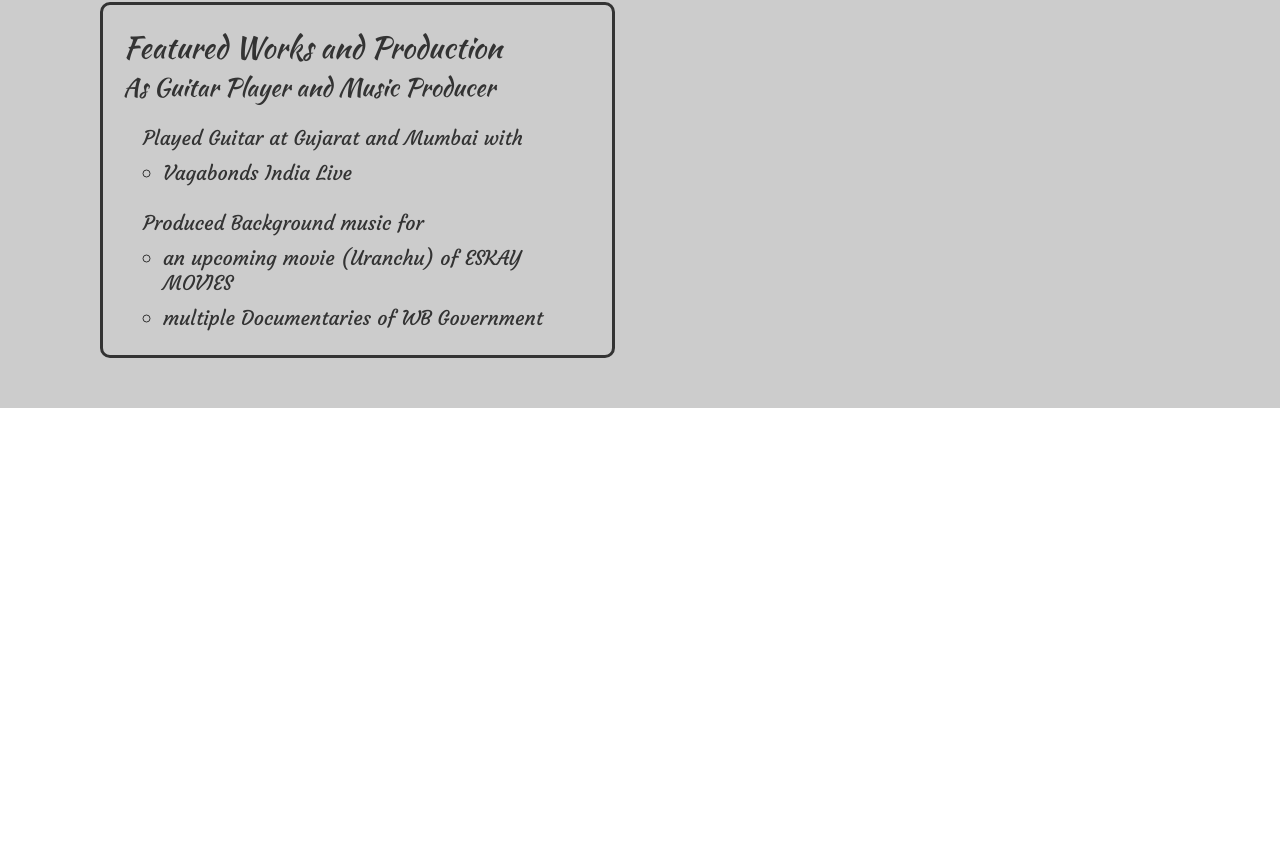
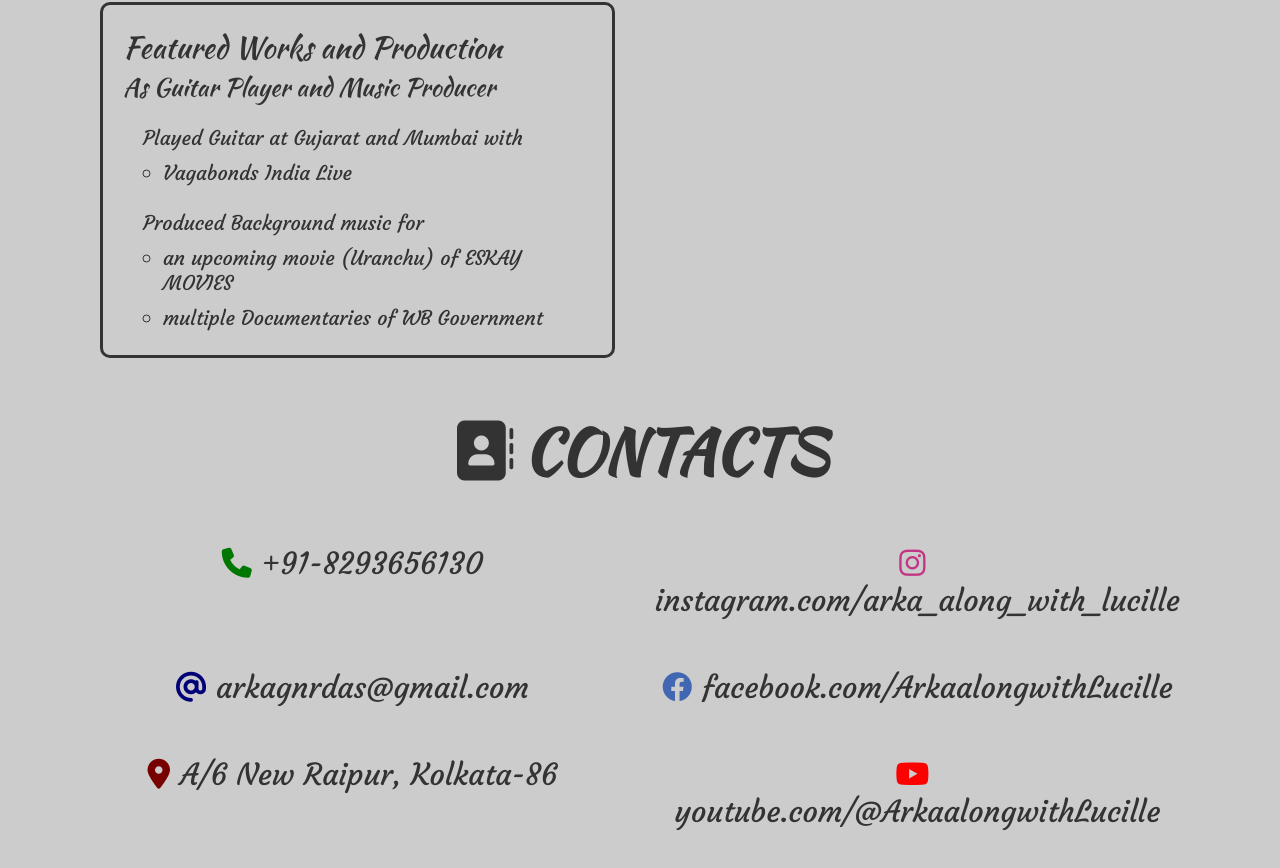
Before and after one commit to AbhishekBiswasGitHub/arka-along-with-lucille, a React (Vite) app: page / in a window 1280 px wide. Shown: the part 2640-3508 px from the top of the page. Before the commit the page ends 3048 px from the top, so only its background shows below. Built offline with nearby package versions, Linux system fonts and the light colour scheme.

Commit message:
Add component Contacts

```diff
--- a/src/App.jsx
+++ b/src/App.jsx
@@ -4,6 +4,7 @@ import Live from "./Live";
 import Achievements from "./Achievements";
 
 import "./App.css";
+import Contacts from "./Contacts";
 
 const App = () => {
   return (
@@ -12,6 +13,7 @@ const App = () => {
       <Skills />
       <Live />
       <Achievements />
+      <Contacts />
     </div>
   );
 };
--- /dev/null
+++ b/src/Contact.css
@@ -0,0 +1,17 @@
+@font-face {
+  font-family: Courgette;
+  src: url(./assets/fonts/Courgette.ttf);
+}
+
+.contact {
+  color: inherit;
+
+  font-family: Courgette;
+  font-size: 3rem;
+  text-align: center;
+  text-decoration: none;
+}
+
+.contact > i {
+  padding-right: 1rem;
+}
--- /dev/null
+++ b/src/Contact.jsx
@@ -0,0 +1,42 @@
+import PropTypes from "prop-types";
+
+import "./Contact.css";
+
+const Contact = ({
+  link,
+  icon,
+  iconColor,
+  content,
+}) => {
+  return (
+    <a
+      className="contact"
+      href={link}
+      target={
+        link && link.startsWith("https://")
+          ? "_blank"
+          : ""
+      }
+      rel={
+        link && link.startsWith("https://")
+          ? "noreferrer"
+          : ""
+      }
+    >
+      <i
+        className={`${icon}`}
+        style={{ color: iconColor }}
+      ></i>
+      {content}
+    </a>
+  );
+};
+
+Contact.propTypes = {
+  link: PropTypes.string.isRequired,
+  icon: PropTypes.string.isRequired,
+  iconColor: PropTypes.string.isRequired,
+  content: PropTypes.string.isRequired,
+};
+
+export default Contact;
--- /dev/null
+++ b/src/Contacts.css
@@ -0,0 +1,36 @@
+@font-face {
+  font-family: KaushanScript;
+  src: url(./assets/fonts/KaushanScript.ttf);
+}
+
+#contacts-container {
+  display: flex;
+  flex-direction: column;
+  align-items: center;
+  justify-content: center;
+
+  width: 100%;
+}
+
+#contacts-heading {
+  width: 100%;
+
+  font-family: KaushanScript;
+  font-size: 6rem;
+  text-align: center;
+  text-transform: uppercase;
+}
+
+#contacts-heading > i {
+  padding-right: 1rem;
+}
+
+#contacts {
+  display: grid;
+  grid-template-columns: repeat(2, 1fr);
+  gap: 5rem;
+
+  width: 100%;
+
+  padding: 5rem 10rem;
+}
--- /dev/null
+++ b/src/Contacts.jsx
@@ -0,0 +1,73 @@
+import Contact from "./Contact";
+
+import "./Contacts.css";
+
+const Contacts = () => {
+  const contacts = [
+    {
+      link: "tel:+918293656130",
+      icon: "fa-solid fa-phone",
+      iconColor: "#007700",
+      content: "+91-8293656130",
+    },
+    {
+      link: "https://instagram.com/arka_along_with_lucille",
+      icon: "fa-brands fa-instagram",
+      iconColor: "#c13584",
+      content:
+        "instagram.com/arka_along_with_lucille",
+    },
+    {
+      link: "mailto:arkagnrdas@gmail.com",
+      icon: "fa-solid fa-at",
+      iconColor: "#000077",
+      content: "arkagnrdas@gmail.com",
+    },
+    {
+      link: "https://facebook.com/ArkaalongwithLucille",
+      icon: "fa-brands fa-facebook",
+      iconColor: "#4267b2",
+      content:
+        "facebook.com/ArkaalongwithLucille",
+    },
+    {
+      link: "https://goo.gl/maps/vLZBA5iYAmfM4aeH9",
+      icon: "fa-solid fa-location-dot",
+      iconColor: "#770000",
+      content: "A/6 New Raipur, Kolkata-86",
+    },
+    {
+      link: "https://youtube.com/@ArkaalongwithLucille",
+      icon: "fa-brands fa-youtube",
+      iconColor: "#ff0000",
+      content:
+        "youtube.com/@ArkaalongwithLucille",
+    },
+  ];
+  return (
+    <div id="contacts-container">
+      <h2 id="contacts-heading">
+        <i className="fa-solid fa-address-book"></i>
+        contacts
+      </h2>
+      <div id="contacts">
+        {contacts.map(
+          (
+            { link, icon, iconColor, content },
+            index
+          ) => (
+            <Contact
+              key={index}
+              link={link}
+              icon={icon}
+              iconColor={iconColor}
+              content={content}
+            />
+          )
+        )}
+      </div>
+    </div>
+  );
+};
+
+export default Contacts;
```
